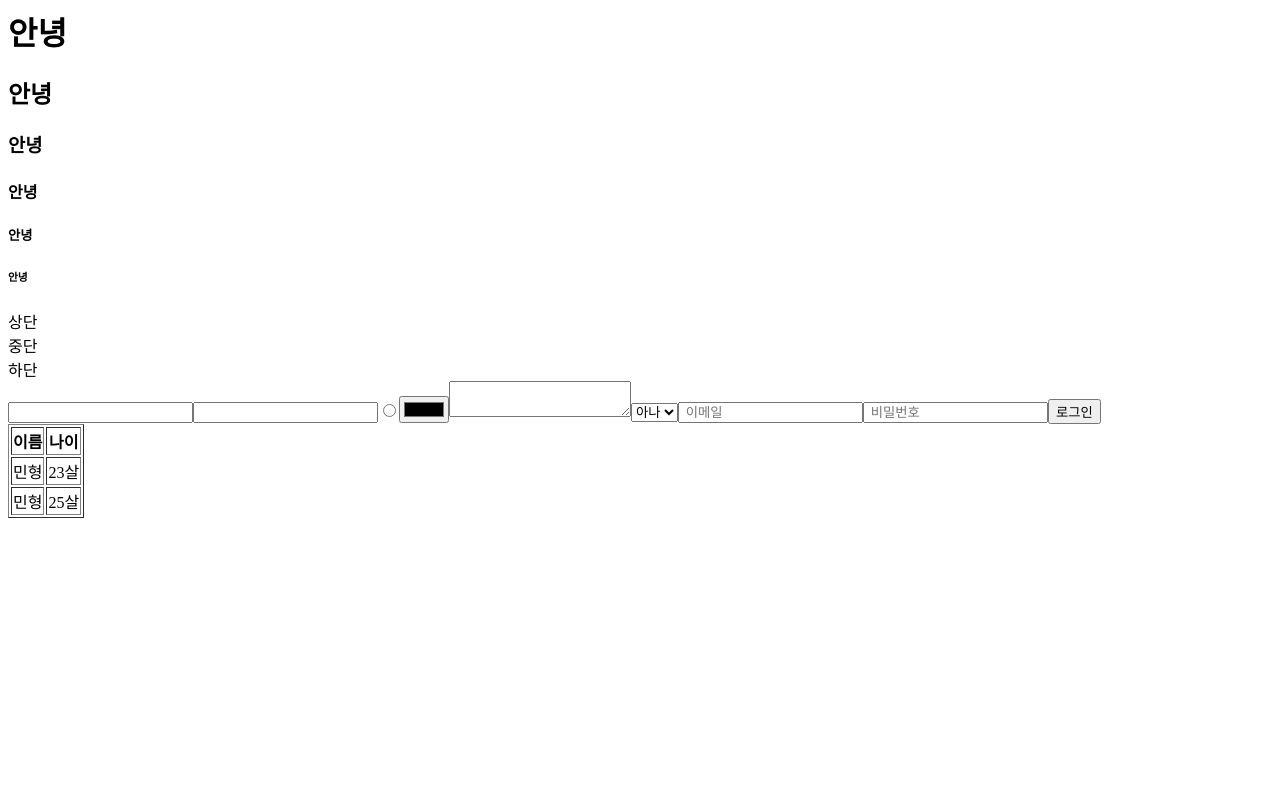
After one commit to minnong511/blog, a Django app: template blog/templates/blog/test_page.html in a window 1280 px wide. The commit adds this page. Run offline with Django 3.2, Linux system fonts and the light colour scheme; the template is opened without the code that fills it, so the values that code supplies are empty.

Commit message:
html update

```diff
--- /dev/null
+++ b/blog/templates/blog/test_page.html
@@ -0,0 +1,65 @@
+<html>
+    <head>
+        <meta charset = "utf-8">
+        <!-- 한글로 인코딩할때 필요한 문자 , head 안에 넣어놓으면 된다 -->
+        <title> 이민형 cSS 연습장 </title>
+        <!-- sytle 과 관련된 파일을 전부 style.css에 넣으라는 말이다  -->
+        <link href="style.css"
+              rel= "stylesheet "
+              type="text/css"  />
+        <meta name = "description " content="이민형 연습장">
+        <!-- 이거 카톡에서 홈페이지 소개 뜰때 나오는 그 링크임 ㅋㅋ , 그게 메타태그  -->
+    </head>
+    <!-- 본문 시작  -->
+    <body>
+        <h1>안녕</h1>
+        <h2>안녕</h2>
+        <h3>안녕</h3>
+        <h4>안녕</h4>
+        <h5>안녕</h5>
+        <h6>안녕</h6>
+        <!-- 이거 이미지 집어넣는 키임  , 만약 비디오를 집어넣고 싶다면 video src = "" -->
+
+        <p>  </p>
+
+        <table border="1">
+        <thead>
+            <tr>
+                <th>이름</th>
+                <th>나이</th>
+            </tr>
+        </thead>
+        <tbody>
+            <tr>
+                <td>민형</td>
+                <td>23살</td>
+            </tr>
+            <tr>
+                <td>민형</td>
+                <td>25살</td>
+            </tr>
+
+        <p></p>
+
+        </tbody>
+            <div class = "top"> 상단 </div>
+            <div class = "mid"> 중단 </div>
+            <div class = "bot"> 하단 </div>
+            <!-- div는 한 줄 전체의 공간을 차지하게 된다  -->
+            <!-- span은 자신이 차지하고 있는 공간만큼을 색칠하게 된다-->
+        <input type= "text">
+        <input type= "checkbox ">
+        <input type= "radio">
+        <input type= "color">
+            <textarea></textarea>
+        <select name= " name ">
+            <option value= "민형"> 아나 </option>
+            <option value= "나나"> 나나 </option>
+        </select>
+        <form>
+            <input type = "email" placeholder= " 이메일 " />
+            <input type = "password " placeholder= " 비밀번호 "/>
+            <!-- placeholder 자리에 저걸 배치하면 흐릿한 글씨러 뜨게 된다 -->
+            <button type = "submit"> 로그인 </button>
+        </form>
+    </body>
```
Also changed, not shown: blog/templates/blog/post_list.html (+5 -2 lines), blog/static/css/blog.css (line endings or trailing spaces), blog/static/css/style.css (added).
